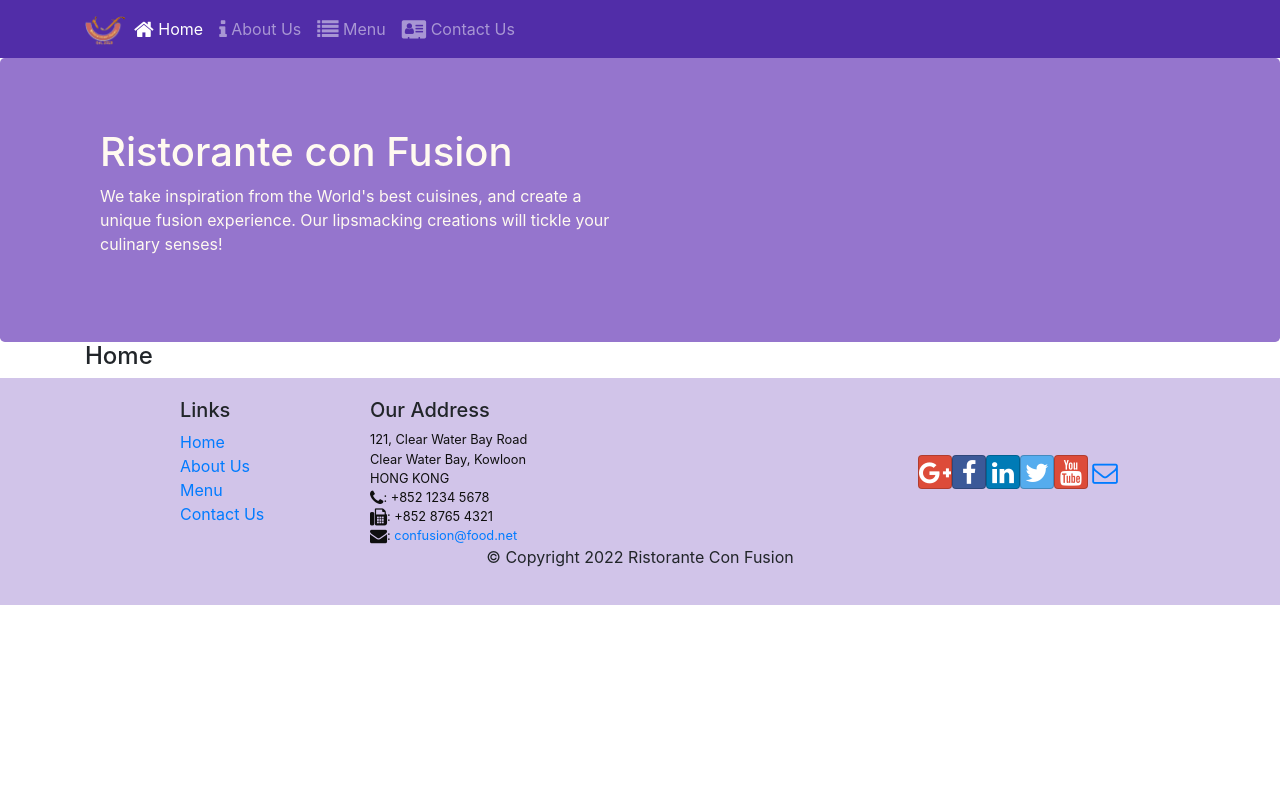
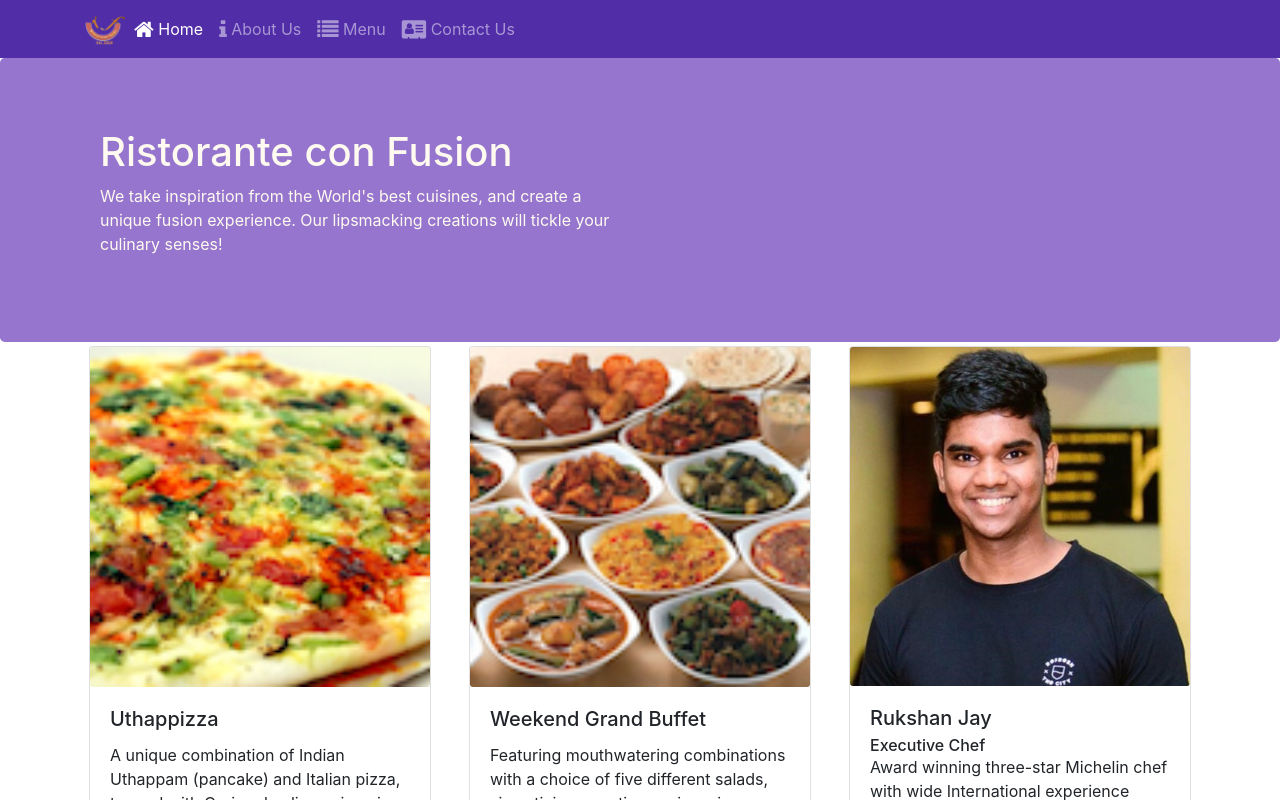
Before and after one commit to rukshan99/coursera-react, a React (Create React App) app in the folder confusion/: page /home in a window 1280 px wide. Shown: the top 800 px of the page. Built offline with nearby package versions, Linux system fonts and the light colour scheme.

Commit message:
update home component

```diff
--- a/confusion/src/components/HomeComponent.js
+++ b/confusion/src/components/HomeComponent.js
@@ -1,10 +1,35 @@
 import React from 'react';
+import { Card, CardImg, CardText, CardBody,
+    CardTitle, CardSubtitle} from 'reactstrap';
+
+function RenderCard({item}) {
+    return(
+        <Card>
+            <CardImg src={item.image} alt={item.name} />
+            <CardBody>
+            <CardTitle>{item.name}</CardTitle>
+            {item.designation ? <CardSubtitle>{item.designation}</CardSubtitle> : null }
+            <CardText>{item.description}</CardText>
+            </CardBody>
+        </Card>
+    );
+}
 
 function Home(props) {
     return(
-      <div className="container">
-        <h4>Home</h4>
-      </div>
+        <div className="container">
+            <div className="row align-items-start">
+                <div className="col-12 col-md m-1">
+                    <RenderCard item={props.dish} />
+                </div>
+                <div className="col-12 col-md m-1">
+                    <RenderCard item={props.promotion} />
+                </div>
+                <div className="col-12 col-md m-1">
+                    <RenderCard item={props.leader} />
+                </div>
+            </div>
+        </div>
     );
 }
 
--- a/confusion/src/components/MainComponent.js
+++ b/confusion/src/components/MainComponent.js
@@ -7,6 +7,9 @@
 import Home from './HomeComponent';
 import Contact from './ContactComponent';
 import { DISHES } from '../shared/dishes';
+import { COMMENTS } from '../shared/comments';
+import { LEADERS } from '../shared/leaders';
+import { PROMOTIONS } from '../shared/promotions';
 
 class Main extends Component {
 
@@ -14,13 +17,20 @@
     super(props);
     this.state = {
       dishes: DISHES,
+      comments: COMMENTS,
+      leaders: LEADERS,
+      promotions: PROMOTIONS
     };
   }
 
   render() {
     const HomePage = () => {
       return (
-        <Home />
+        <Home
+          dish={this.state.dishes.filter((dish) => dish.featured)[0]}
+          leader={this.state.leaders.filter((leader) => leader.featured)[0]}
+          promotion={this.state.promotions.filter((promotion) => promotion.featured)[0]}
+        />
       );
     }
     return (
--- a/confusion/src/shared/leaders.js
+++ b/confusion/src/shared/leaders.js
@@ -2,7 +2,7 @@
     {
       id: 0,
       name: 'Peter Pan',
-      image: '/assets/images/alberto.png',
+      image: '/assets/images/rukshan.jpg',
       designation: 'Chief Epicurious Officer',
       abbr: 'CEO',
       featured: false,
@@ -11,7 +11,7 @@
     {
       id: 1,
       name: 'Dhanasekaran Witherspoon',
-      image: '/assets/images/alberto.png',
+      image: '/assets/images/rukshan.jpg',
       designation: 'Chief Food Officer',
       abbr: 'CFO',
         featured: false,
@@ -20,7 +20,7 @@
     {
       id: 2,
       name: 'Agumbe Tang',
-      image: '/assets/images/alberto.png',
+      image: '/assets/images/rukshan.jpg',
       designation: 'Chief Taste Officer',
       abbr: 'CTO',
         featured: false,
@@ -28,8 +28,8 @@
     },
     {
       id: 3,
-      name: 'Alberto Somayya',
-      image: '/assets/images/alberto.png',
+      name: 'Rukshan Jay',
+      image: '/assets/images/rukshan.jpg',
       designation: 'Executive Chef',
       abbr: 'EC',
       featured: true,
```
Also changed, not shown: confusion/public/assets/images/rukshan.jpg (added).
